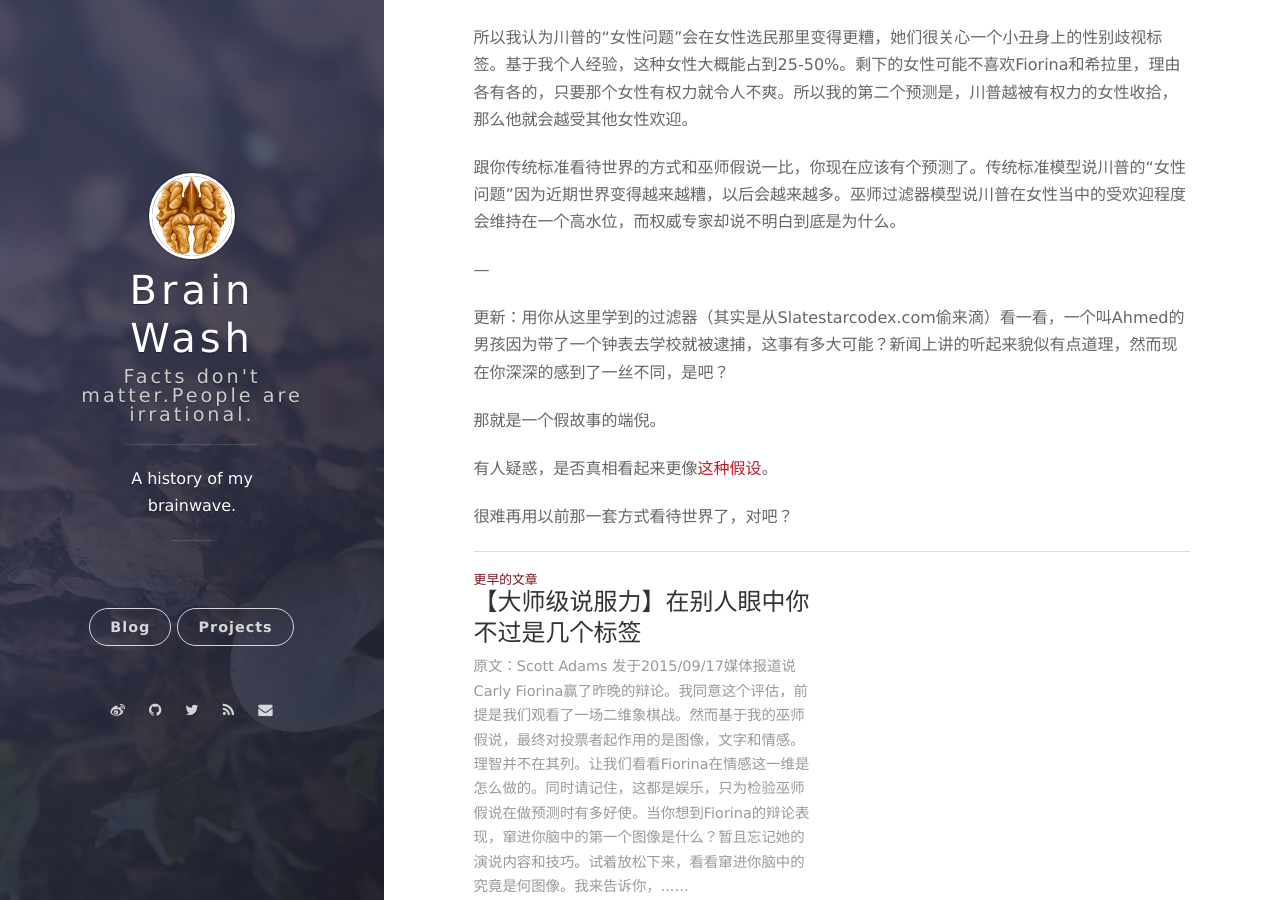
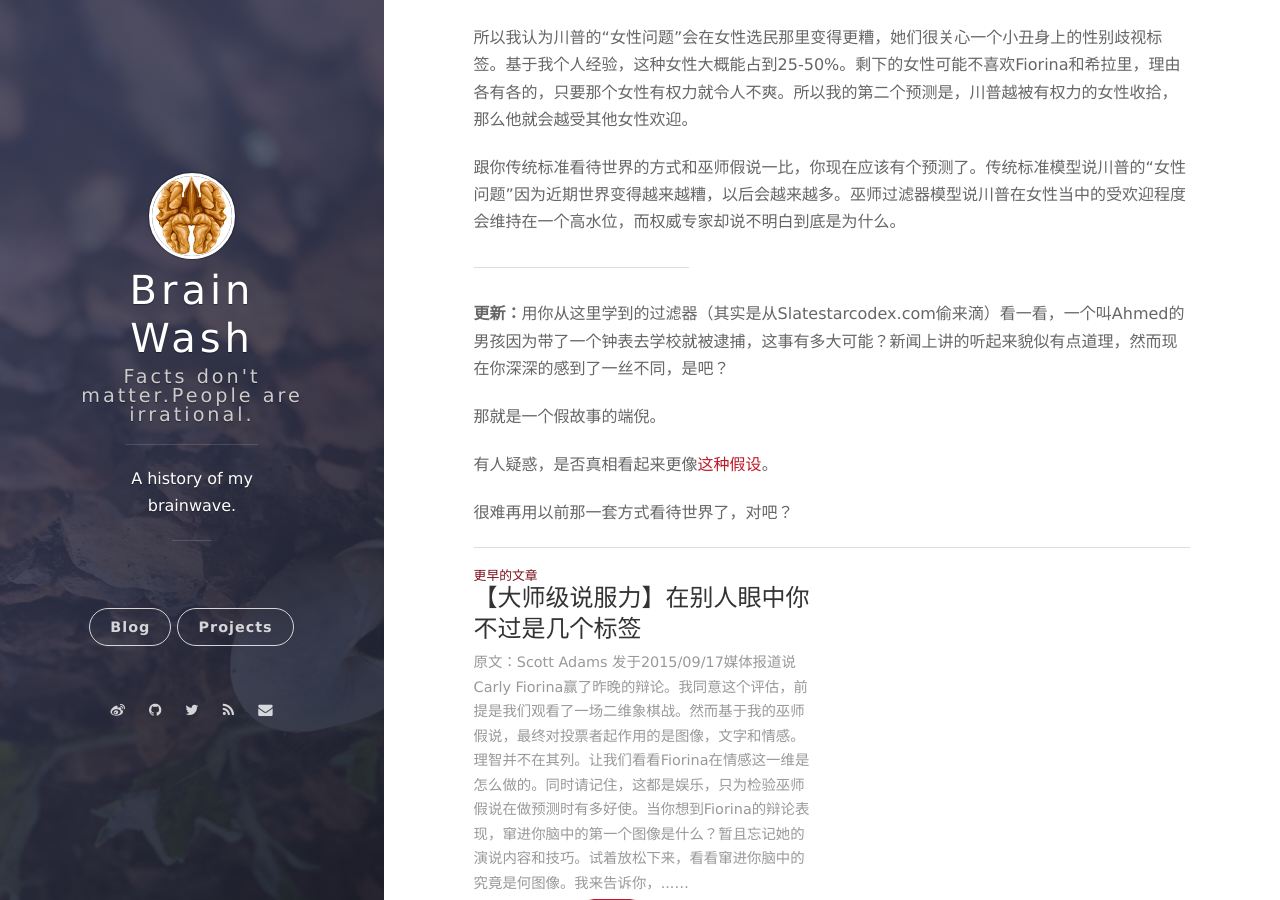
Before and after one commit to iwomen/iwomen.github.io, a Jekyll site: the page built from _posts/2017-05-04-women-problem.md, in a window 1280 px wide and 900 px high, scrolled down 2065 px. Built offline with Jekyll 4.4.1, drawn with Linux system fonts in a browser that asks for light colours; nearby versions of some CDN libraries; comment, search, counter and statistics services are not loaded.

```diff
--- a/_posts/2017-05-04-women-problem.md
+++ b/_posts/2017-05-04-women-problem.md
@@ -58,9 +58,9 @@ date: 2017-05-04
 跟你传统标准看待世界的方式和巫师假说一比，你现在应该有个预测了。传统标准模型说川普的“女性问题”因为近期世界变得越来越糟，以后会越来越多。巫师过滤器模型说川普在女性当中的受欢迎程度会维持在一个高水位，而权威专家却说不明白到底是为什么。
 
 
-—
+------
 
-更新：用你从这里学到的过滤器（其实是从Slatestarcodex.com偷来滴）看一看，一个叫Ahmed的男孩因为带了一个钟表去学校就被逮捕，这事有多大可能？新闻上讲的听起来貌似有点道理，然而现在你深深的感到了一丝不同，是吧？
+**更新：**用你从这里学到的过滤器（其实是从Slatestarcodex.com偷来滴）看一看，一个叫Ahmed的男孩因为带了一个钟表去学校就被逮捕，这事有多大可能？新闻上讲的听起来貌似有点道理，然而现在你深深的感到了一丝不同，是吧？
 
 那就是一个假故事的端倪。
 
```
